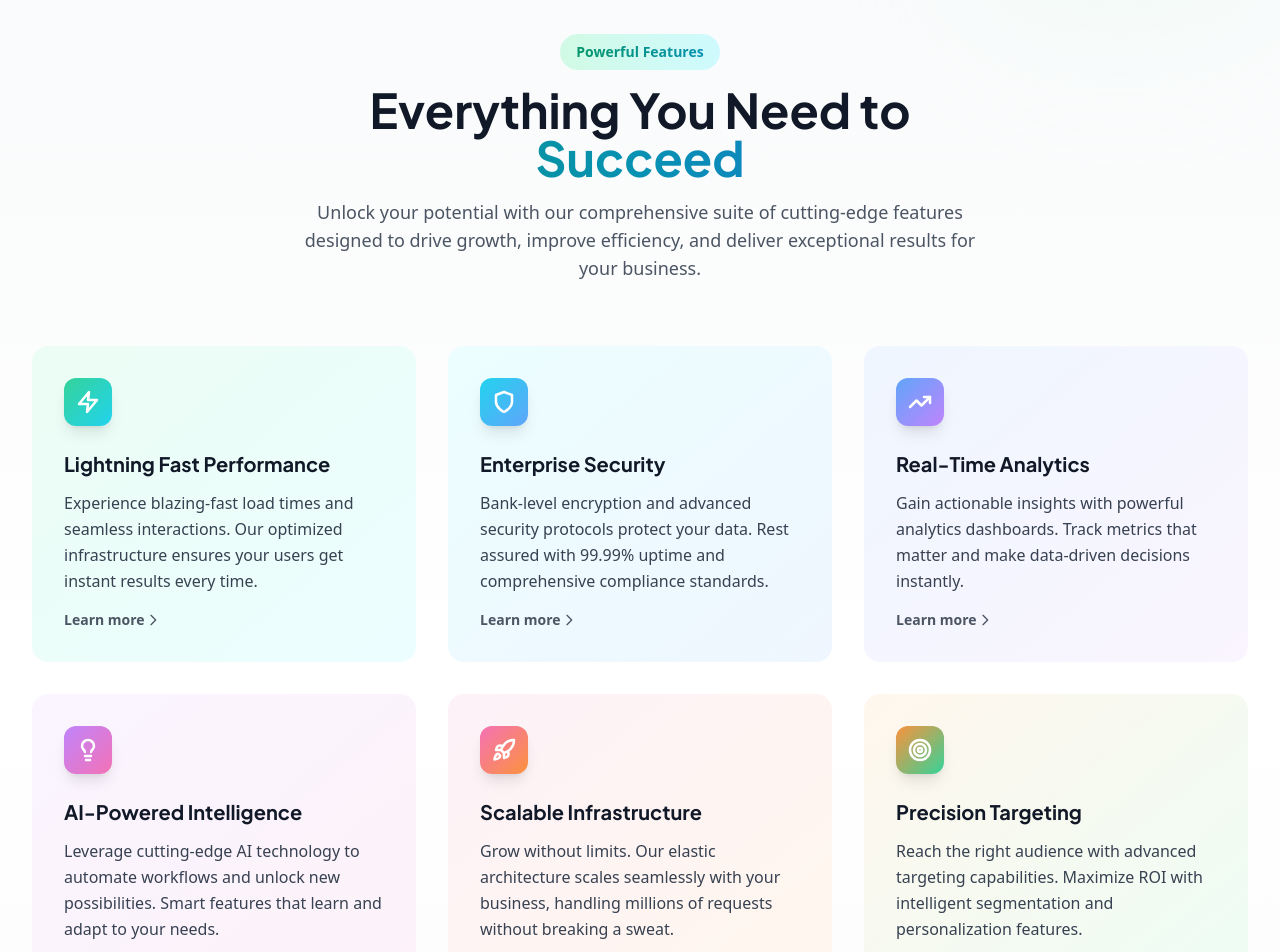
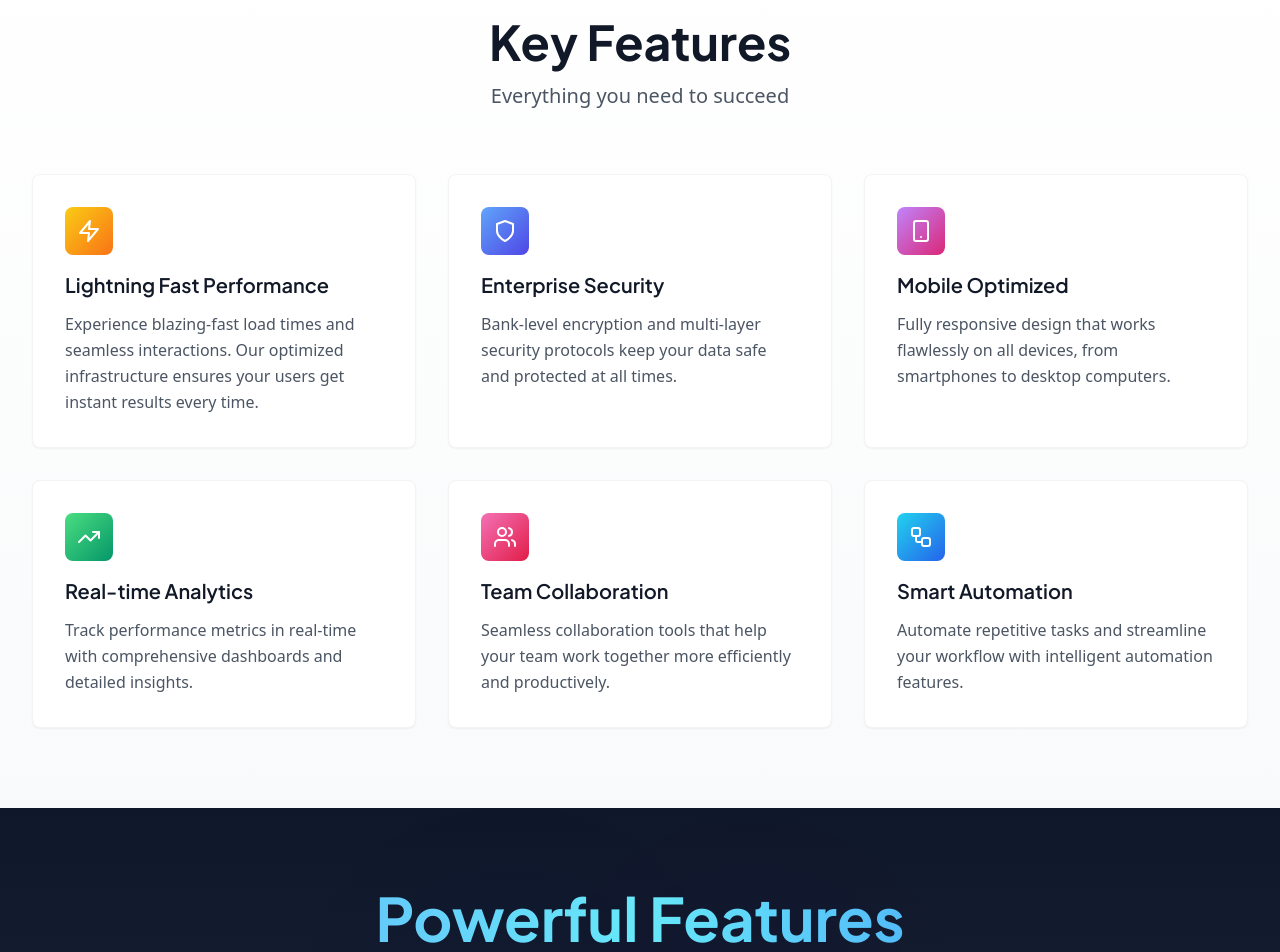
Before and after one commit to FeltSense/web-project-90f869ea-d09e-418f-9369-cc0209593515-1766157275964, a Next.js app: page / in a window 1280 px wide. Shown: the part 2120-3072 px from the top of the page. Built offline with nearby package versions, Linux system fonts and the light colour scheme.

Commit message:
🔧 Build Fix: Updated components/KeyFeaturesSection.tsx

```diff
--- a/components/KeyFeaturesSection.tsx
+++ b/components/KeyFeaturesSection.tsx
@@ -1,25 +1,17 @@
 'use client';
 
 import React from 'react';
-import {
-  Zap,
-  Shield,
-  TrendingUp,
-  Lightbulb,
-  Rocket,
-  Target,
-} from 'lucide-react';
+import { Zap, Shield, Smartphone, TrendingUp, Users, Workflow } from 'lucide-react';
 
 interface Feature {
   id: number;
-  icon: React.ComponentType<{ className: string }>;
+  icon: React.ComponentType<{ className?: string }>;
   title: string;
   description: string;
   gradient: string;
-  iconBg: string;
-  accentColor: string;
 }
 
+const KeyFeaturesSection: React.FC = () => {
   const features: Feature[] = [
     {
       id: 1,
@@ -27,171 +19,88 @@ const features: Feature[] = [
       title: 'Lightning Fast Performance',
       description:
         'Experience blazing-fast load times and seamless interactions. Our optimized infrastructure ensures your users get instant results every time.',
-    gradient: 'from-emerald-50 to-cyan-50',
-    iconBg: 'from-emerald-400 to-cyan-400',
-    accentColor: 'emerald',
+      gradient: 'from-yellow-400 to-orange-500',
     },
     {
       id: 2,
       icon: Shield,
       title: 'Enterprise Security',
       description:
-      'Bank-level encryption and advanced security protocols protect your data. Rest assured with 99.99% uptime and comprehensive compliance standards.',
-    gradient: 'from-cyan-50 to-blue-50',
-    iconBg: 'from-cyan-400 to-blue-400',
-    accentColor: 'cyan',
+        'Bank-level encryption and multi-layer security protocols keep your data safe and protected at all times.',
+      gradient: 'from-blue-400 to-indigo-600',
     },
     {
       id: 3,
-    icon: TrendingUp,
-    title: 'Real-Time Analytics',
+      icon: Smartphone,
+      title: 'Mobile Optimized',
       description:
-      'Gain actionable insights with powerful analytics dashboards. Track metrics that matter and make data-driven decisions instantly.',
-    gradient: 'from-blue-50 to-purple-50',
-    iconBg: 'from-blue-400 to-purple-400',
-    accentColor: 'blue',
+        'Fully responsive design that works flawlessly on all devices, from smartphones to desktop computers.',
+      gradient: 'from-purple-400 to-pink-600',
     },
     {
       id: 4,
-    icon: Lightbulb,
-    title: 'AI-Powered Intelligence',
+      icon: TrendingUp,
+      title: 'Real-time Analytics',
       description:
-      'Leverage cutting-edge AI technology to automate workflows and unlock new possibilities. Smart features that learn and adapt to your needs.',
-    gradient: 'from-purple-50 to-pink-50',
-    iconBg: 'from-purple-400 to-pink-400',
-    accentColor: 'purple',
+        'Track performance metrics in real-time with comprehensive dashboards and detailed insights.',
+      gradient: 'from-green-400 to-emerald-600',
     },
     {
       id: 5,
-    icon: Rocket,
-    title: 'Scalable Infrastructure',
+      icon: Users,
+      title: 'Team Collaboration',
       description:
-      'Grow without limits. Our elastic architecture scales seamlessly with your business, handling millions of requests without breaking a sweat.',
-    gradient: 'from-pink-50 to-orange-50',
-    iconBg: 'from-pink-400 to-orange-400',
-    accentColor: 'pink',
+        'Seamless collaboration tools that help your team work together more efficiently and productively.',
+      gradient: 'from-pink-400 to-rose-600',
     },
     {
       id: 6,
-    icon: Target,
-    title: 'Precision Targeting',
+      icon: Workflow,
+      title: 'Smart Automation',
       description:
-      'Reach the right audience with advanced targeting capabilities. Maximize ROI with intelligent segmentation and personalization features.',
-    gradient: 'from-orange-50 to-emerald-50',
-    iconBg: 'from-orange-400 to-emerald-400',
-    accentColor: 'orange',
+        'Automate repetitive tasks and streamline your workflow with intelligent automation features.',
+      gradient: 'from-cyan-400 to-blue-600',
     },
   ];
 
-const FeatureCard: React.FC<{ feature: Feature }> = ({ feature }) => {
-  const Icon = feature.icon;
-
   return (
-    <div
-      className={`group relative overflow-hidden rounded-2xl bg-gradient-to-br ${feature.gradient} p-8 transition-all duration-300 ease-out hover:shadow-2xl hover:-translate-y-2`}
-    >
-      <div className="absolute inset-0 opacity-0 transition-opacity duration-300 group-hover:opacity-10 bg-gradient-to-br from-white to-black" />
-
-      <div className="relative z-10">
-        <div
-          className={`mb-6 inline-flex rounded-xl bg-gradient-to-br ${feature.iconBg} p-3 shadow-lg transition-transform duration-300 group-hover:scale-110 group-hover:rotate-6`}
-        >
-          <Icon className="h-6 w-6 text-white" strokeWidth={2.5} />
-        </div>
-
-        <h3 className="mb-3 text-xl font-bold text-gray-900 transition-colors duration-300 group-hover:text-transparent group-hover:bg-clip-text group-hover:bg-gradient-to-r group-hover:from-gray-900 group-hover:to-gray-700">
-          {feature.title}
-        </h3>
-
-        <p className="mb-4 text-gray-700 leading-relaxed transition-colors duration-300 group-hover:text-gray-800">
-          {feature.description}
-        </p>
-
-        <div className="flex items-center text-sm font-semibold text-gray-600 transition-all duration-300 group-hover:text-gray-900 group-hover:gap-2">
-          <span>Learn more</span>
-          <svg
-            className="h-4 w-4 transition-transform duration-300 group-hover:translate-x-1"
-            fill="none"
-            stroke="currentColor"
-            viewBox="0 0 24 24"
-          >
-            <path
-              strokeLinecap="round"
-              strokeLinejoin="round"
-              strokeWidth={2}
-              d="M9 5l7 7-7 7"
-            />
-          </svg>
-        </div>
-      </div>
-
-      <div className="absolute bottom-0 right-0 h-32 w-32 bg-gradient-to-tl from-white opacity-0 transition-opacity duration-300 group-hover:opacity-5 rounded-full -mr-16 -mb-16" />
-    </div>
-  );
-};
-
-export default function KeyFeaturesSection(): React.ReactElement {
-  return (
-    <section className="relative overflow-hidden bg-gradient-to-b from-gray-50 via-white to-gray-50 py-24 px-4 sm:px-6 lg:px-8">
-      <div className="absolute inset-0 overflow-hidden">
-        <div className="absolute -top-40 right-0 h-80 w-80 rounded-full bg-gradient-to-b from-emerald-100 to-transparent opacity-40 blur-3xl" />
-        <div className="absolute -bottom-40 left-0 h-80 w-80 rounded-full bg-gradient-to-t from-purple-100 to-transparent opacity-40 blur-3xl" />
-      </div>
-
-      <div className="relative z-10 mx-auto max-w-7xl">
-        <div className="mb-16 text-center">
-          <div className="mb-4 inline-flex items-center rounded-full bg-gradient-to-r from-emerald-100 to-cyan-100 px-4 py-2">
-            <span className="text-sm font-semibold bg-gradient-to-r from-emerald-600 to-cyan-600 bg-clip-text text-transparent">
-              Powerful Features
-            </span>
-          </div>
-
-          <h2 className="mb-4 text-4xl sm:text-5xl font-bold text-gray-900">
-            Everything You Need to
-            <span className="block bg-gradient-to-r from-emerald-600 via-cyan-600 to-blue-600 bg-clip-text text-transparent">
-              Succeed
-            </span>
+    <section className="py-20 px-4 sm:px-6 lg:px-8 bg-gradient-to-b from-white to-gray-50">
+      <div className="max-w-7xl mx-auto">
+        <div className="text-center mb-16">
+          <h2 className="text-4xl sm:text-5xl font-bold text-gray-900 mb-4">
+            Key Features
           </h2>
-
-          <p className="mx-auto max-w-2xl text-lg text-gray-600">
-            Unlock your potential with our comprehensive suite of cutting-edge
-            features designed to drive growth, improve efficiency, and deliver
-            exceptional results for your business.
+          <p className="text-xl text-gray-600">
+            Everything you need to succeed
           </p>
         </div>
 
-        <div className="grid gap-8 sm:grid-cols-2 lg:grid-cols-3">
-          {features.map((feature) => (
-            <FeatureCard key={feature.id} feature={feature} />
-          ))}
+        <div className="grid grid-cols-1 md:grid-cols-2 lg:grid-cols-3 gap-8">
+          {features.map((feature) => {
+            const Icon = feature.icon;
+            return (
+              <div
+                key={feature.id}
+                className="bg-white rounded-lg shadow-sm hover:shadow-lg transition-shadow duration-300 p-8 border border-gray-100"
+              >
+                <div
+                  className={`bg-gradient-to-br ${feature.gradient} w-12 h-12 rounded-lg flex items-center justify-center mb-4`}
+                >
+                  <Icon className="w-6 h-6 text-white" />
                 </div>
-
-        <div className="mt-16 rounded-2xl bg-gradient-to-r from-emerald-600 via-cyan-600 to-blue-600 p-12 text-center shadow-2xl">
-          <h3 className="mb-4 text-2xl sm:text-3xl font-bold text-white">
-            Ready to Transform Your Business?
+                <h3 className="text-xl font-semibold text-gray-900 mb-3">
+                  {feature.title}
                 </h3>
-          <p className="mb-8 text-emerald-50 text-lg">
-            Join thousands of companies already enjoying the benefits of our
-            platform.
+                <p className="text-gray-600 leading-relaxed">
+                  {feature.description}
                 </p>
-          <button className="inline-flex items-center gap-2 rounded-lg bg-white px-8 py-4 font-semibold text-emerald-600 transition-all duration-300 hover:shadow-lg hover:scale-105 active:scale-95">
-            Get Started Free
-            <svg
-              className="h-5 w-5"
-              fill="none"
-              stroke="currentColor"
-              viewBox="0 0 24 24"
-            >
-              <path
-                strokeLinecap="round"
-                strokeLinejoin="round"
-                strokeWidth={2}
-                d="M13 7l5 5m0 0l-5 5m5-5H6"
-              />
-            </svg>
-          </button>
+              </div>
+            );
+          })}
         </div>
       </div>
     </section>
   );
-}
+};
+
+export default KeyFeaturesSection;
```
Lines whose indentation alone changed are shown as unchanged.
